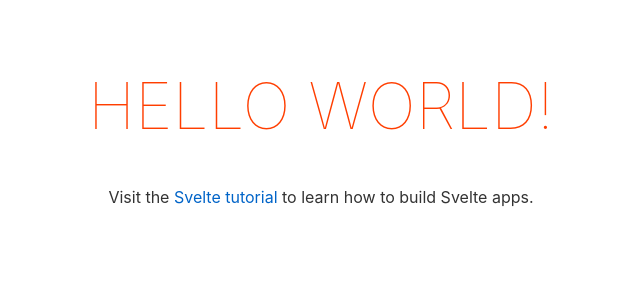
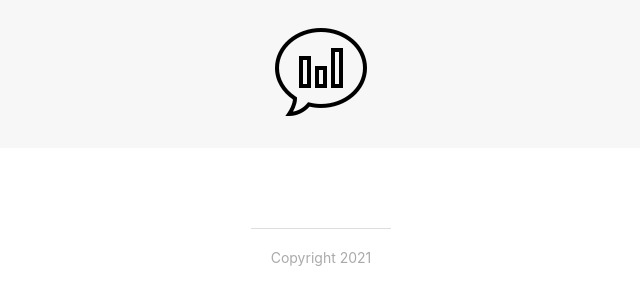
Before and after one commit to imPavan17/Polls, a Svelte app: page / in a window 1280 px wide. Shown: the top 304 px of the page, without its empty margins (319-959 px from the left). Built offline with nearby package versions, Linux system fonts and the light colour scheme.

Commit message:
header | footer

```diff
--- a/public/global.css
+++ b/public/global.css
@@ -7,7 +7,6 @@ html, body {
 body {
 	color: #333;
 	margin: 0;
-	padding: 8px;
 	box-sizing: border-box;
 	font-family: -apple-system, BlinkMacSystemFont, "Segoe UI", Roboto, Oxygen-Sans, Ubuntu, Cantarell, "Helvetica Neue", sans-serif;
 }
--- a/src/App.svelte
+++ b/src/App.svelte
@@ -1,30 +1,17 @@
 <script>
-	export let name;
+	import Header from './components/Header.svelte';
+	import Footer from './components/Footer.svelte';
 </script>
 
+<Header />
 <main>
-	<h1>Hello {name}!</h1>
-	<p>Visit the <a href="https://svelte.dev/tutorial">Svelte tutorial</a> to learn how to build Svelte apps.</p>
+
 </main>
+<Footer />
 
 <style>
 	main {
-		text-align: center;
-		padding: 1em;
-		max-width: 240px;
-		margin: 0 auto;
-	}
-
-	h1 {
-		color: #ff3e00;
-		text-transform: uppercase;
-		font-size: 4em;
-		font-weight: 100;
-	}
-
-	@media (min-width: 640px) {
-		main {
-			max-width: none;
-		}
+		max-width: 960px;
+		margin: 40px auto;
 	}
 </style>
--- /dev/null
+++ b/src/components/Footer.svelte
@@ -0,0 +1,20 @@
+<footer>
+    <div class="copyright">
+        Copyright 2021
+    </div>
+</footer>
+
+<style>
+    footer {
+        padding: 40px;
+        text-align: center;
+    }
+
+    .copyright {
+        color: #aaa;
+        font-size: 14px;
+        display: inline-block;
+        padding: 20px;
+        border-top: 1px solid #ddd;
+    }
+</style>
--- /dev/null
+++ b/src/components/Header.svelte
@@ -0,0 +1,17 @@
+<header>
+    <h1>
+        <img src="/img/logo.png" alt="Poll logo">
+    </h1>
+</header>
+
+<style>
+    header {
+        background: #f7f7f7;
+        padding: 20px;
+    }
+
+    h1{
+        margin: 0;
+        text-align: center;
+    }
+</style>
--- a/src/main.js
+++ b/src/main.js
@@ -1,10 +1,7 @@
-import App from './App.svelte';
+import App from "./App.svelte";
 
 const app = new App({
-	target: document.body,
-	props: {
-		name: 'world'
-	}
+  target: document.body,
 });
 
 export default app;
```
Also changed, not shown: public/img/logo.png (added), 1 other file (tests, documents, lock files or other folders).
